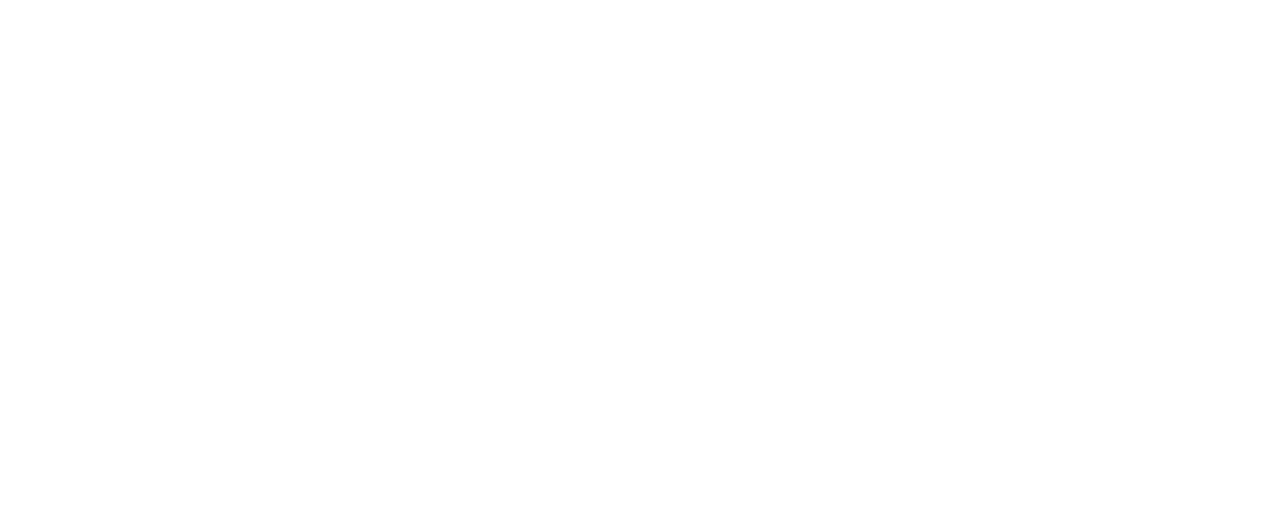
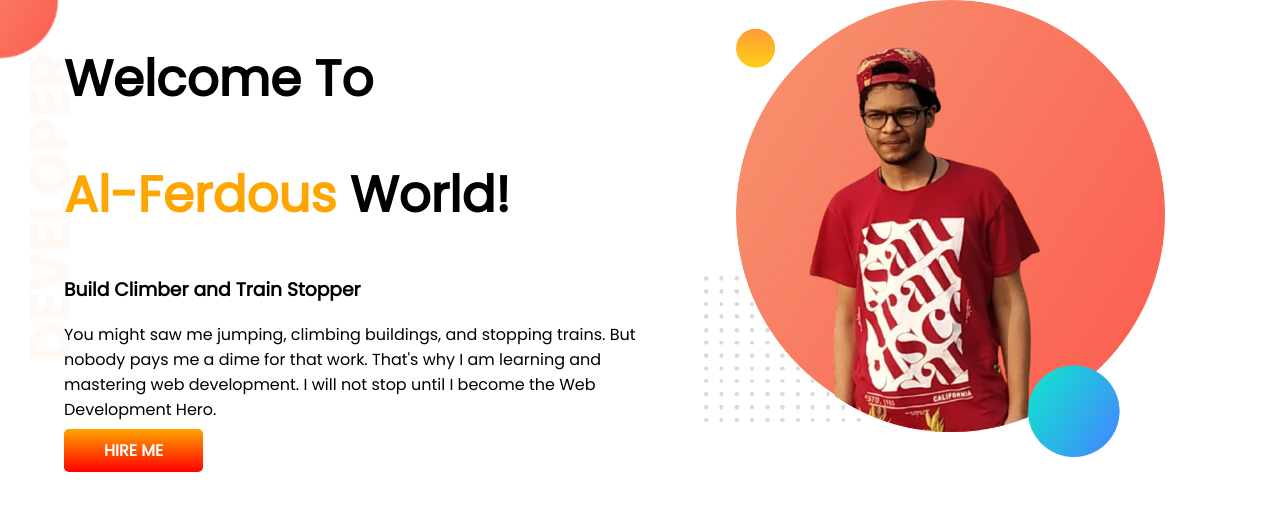
Before and after one commit to Al-Ferdous/developer-portfolio, a plain HTML site: page index.html in a window 1280 px wide. Drawn offline with Linux system fonts and the light colour scheme.

Commit message:
first banner added

```diff
--- a/index.html
+++ b/index.html
@@ -1,13 +1,37 @@
 <!DOCTYPE html>
 <html lang="en">
+
 <head>
     <meta charset="UTF-8">
     <meta http-equiv="X-UA-Compatible" content="IE=edge">
     <meta name="viewport" content="width=device-width, initial-scale=1.0">
     <title>Al-ferdous pportfolio</title>
+    <link rel="preconnect" href="https://fonts.googleapis.com">
+    <link rel="preconnect" href="https://fonts.gstatic.com" crossorigin>
+    <link href="https://fonts.googleapis.com/css2?family=Poppins&display=swap" rel="stylesheet">
     <link rel="stylesheet" href="style.css">
+
 </head>
+
 <body>
+    <section class="top-banner">
+        <div class="half-width">
+            <h1>Welcome To</h1>
+            <h1><span class="orange-colour">Al-Ferdous</span> World!</h1>
+            <h3>Build Climber and Train Stopper</h3>
+            <p>You might saw me jumping, climbing buildings, and stopping trains. But nobody pays me a dime for that
+                work.
+                That's why I am learning and mastering web development. I will not stop until I become the Web
+                Development
+                Hero.</p>
+            <a class="link-button" target="_blank"
+                href="https://www.linkedin.com/in/j%C3%B9%C3%B1%C3%A6%C3%AEd-%C3%A4l-f%C3%A9rd%C3%B8%C3%B9%C3%9F-01693b216/">HIRE
+                ME</a>
+        </div>
+        <div class="half-width">
+            <img src="images/al-ferdous-bg.png">
+        </div>
+    </section>
+</body>
 
-</body>
 </html>
--- a/style.css
+++ b/style.css
@@ -0,0 +1,32 @@
+body{
+    font-family: 'Poppins', sans-serif;
+    margin: 0px;
+}
+h1{
+    font-size: 50px;
+}
+.orange-colour{
+    color: orange;
+}
+section{
+    display: flex;
+}
+.half-width{
+    width: 50%;
+    padding-left: 5%;
+}
+.half-width img{
+    width: 80%;
+}
+.link-button{
+    text-decoration: none;
+    background-image: linear-gradient(orange,red);
+    color: white;
+    font-weight: 700;
+    padding: 10px 40px;
+    border-radius: 5px;
+}
+.top-banner{
+    background-image: url(images/top-banner.png);
+    background-repeat: no-repeat;
+}
```
Also changed, not shown: images/al-ferdous-bg.png (added), images/dream-bg.png (added), images/exp-bg.png (added), images/jhankar.png (added), images/jhankar2.png (added), images/my-bg2.png (added), images/top-banner.png (added), showOff/al-ferdous-skull-2.jpg (added), showOff/al-ferdous-skull.jpg (added), showOff/al_ferdous-3.png (added), 8 other files.
